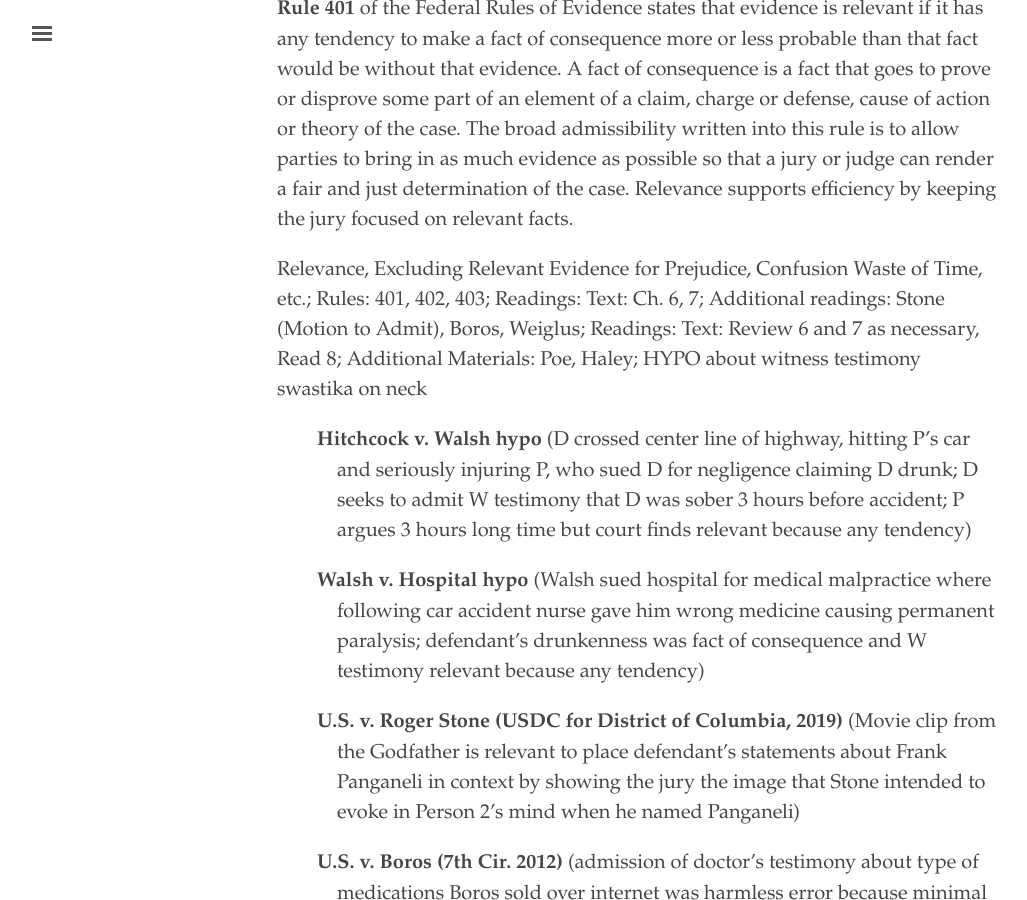
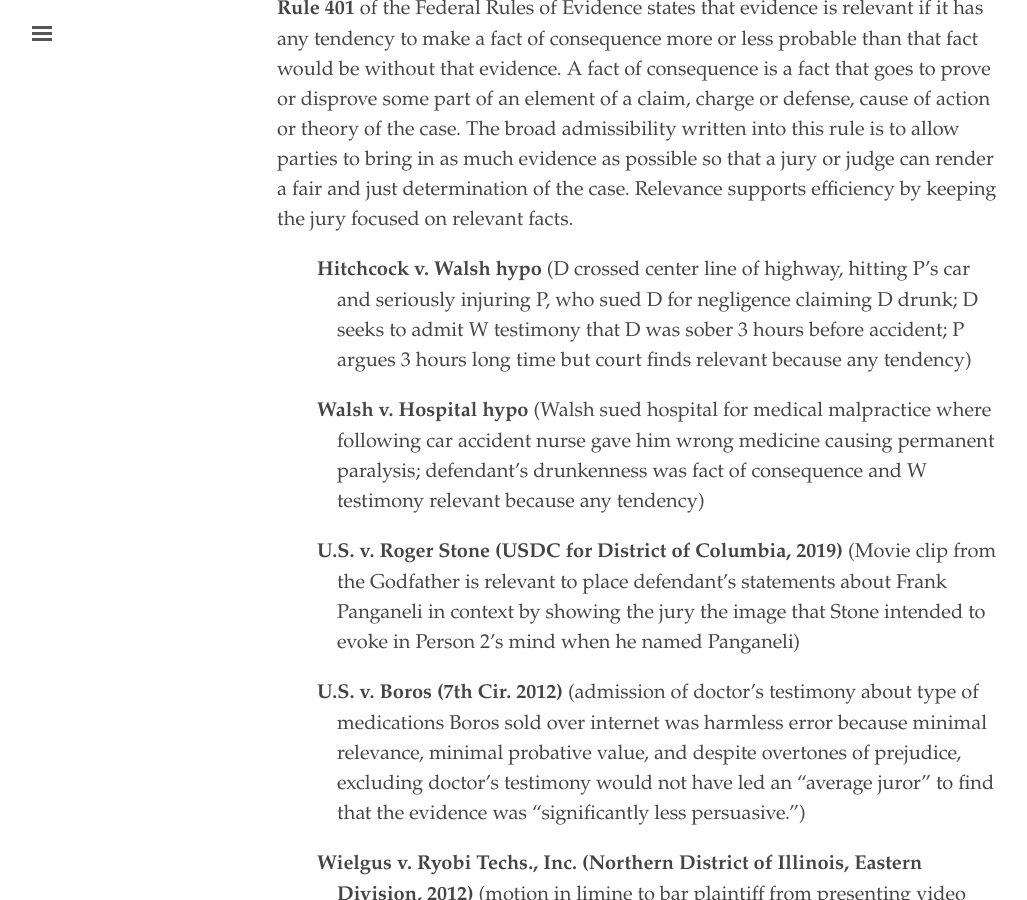
Before and after one commit to binipringle/right-to-be-forgotten, a Jekyll site: the page built from _texts/0-outline.md, in a window 1280 px wide and 900 px high, scrolled down 4834 px. Shown: the whole window, without its empty margins (3-1030 px from the left). Built offline with Jekyll 4.4.1, drawn with Linux system fonts in a browser that asks for light colours; some of the changed lines change nothing that is shown; some of the changed text lies outside the part shown.

Commit message:
updated toc

```diff
--- a/_texts/0-outline.md
+++ b/_texts/0-outline.md
@@ -7,6 +7,7 @@
 toc:
 - I. Purpose
 - II. Authentication
+- Types of evidence
 - III. Raising and Resolving Evidentiary Objections
 - IV. Preserving Claims of Error
 - V. Limiting Instructions
@@ -15,6 +16,9 @@
 - VIII. Prejudice
 - IX. Witness Competency
 - X. Witness Impeachment
+- Bias
+- Prior Inconsistent Statement
+- Witness Impeachment for Character for Untruthfulness
 - XI. Subsequent Remedial Measures
 - XII. Substantive Use of Character Evidence
 - XIII. Hearsay
@@ -124,8 +128,6 @@
 
 **Rule 401** of the Federal Rules of Evidence states that evidence is relevant if it has any tendency to make a fact of consequence more or less probable than that fact would be without that evidence. A fact of consequence is a fact that goes to prove or disprove some part of an element of a claim, charge or defense, cause of action or theory of the case. The broad admissibility written into this rule is to allow parties to bring in as much evidence as possible so that a jury or judge can render a fair and just determination of the case. Relevance supports efficiency by keeping the jury focused on relevant facts.
 
-Relevance, Excluding Relevant Evidence for Prejudice, Confusion Waste of Time, etc.; Rules: 401, 402, 403; Readings: Text: Ch. 6, 7; Additional readings: Stone (Motion to Admit), Boros, Weiglus; Readings: Text: Review 6 and 7 as necessary, Read 8; Additional Materials:  Poe, Haley; HYPO about witness testimony swastika on neck
-
 - {:.indent-2}**Hitchcock v. Walsh hypo** (D crossed center line of highway, hitting P's car and seriously injuring P, who sued D for negligence claiming D drunk; D seeks to admit W testimony that D was sober 3 hours before accident; P argues 3 hours long time but court finds relevant because any tendency)
 
 - {:.indent-2}**Walsh v. Hospital hypo** (Walsh sued hospital for medical malpractice where following car accident nurse gave him wrong medicine causing permanent paralysis; defendant's drunkenness was fact of consequence and W testimony relevant because any tendency)
@@ -141,6 +143,8 @@
 - {:.indent-2}**Hypo** Greg (D) is accused of assaulting Alex. Prosecutor calls a psychic to the stand, who testifies that the day before the assault, she had a vision of the future in which she saw Alex stabbing Greg’s wife with a steak knife. D objects that not relevant under 401. The issue is whether the psychic's testimony is relevant.
 - {:.indent-5}**Offer of proof:** Psychic testifies that greg visited her every week and has done so for the past 15 years, has always followed her advice and believed her visions, and that she related this vision to him the morning of the assault.
 - {:.indent-5}**Relevance:** Prosecution would say Psychic's testimony is relevant because it could give Greg  motive. Although prosecutors don’t have to show motive, it is relevant because it ties it all together. Defense would say it’s not relevant because hearsay and because the inferential leap is too great. We are expected to infer Greg’s reaction to being told that Alex stabbed his wife is to assault the person who allegedly stabbed his wife.
+
+- {:.indent-2}**Hypo** about swastika tattoo on neck
 
 401 and 403 often play off each other.
 
@@ -216,7 +220,7 @@
 
 ---
 
-### Witness Impeachment for Character for Untruthfulness**
+### Witness Impeachment for Character for Untruthfulness
 
 **Rule 404(a)(1)** provides that evidence of a person’s character or character trait is not admissible to prove that on a particular occasion the person acted in accordance with the character or trait. **Rule 404(a)** thus excludes most character evidence. **Rule 608** lets some character evidence back in by allowing inquiry into specific instances of conduct probative of the witness’s character for truthfulness or untruthfulness, during cross-examination.
 
```
